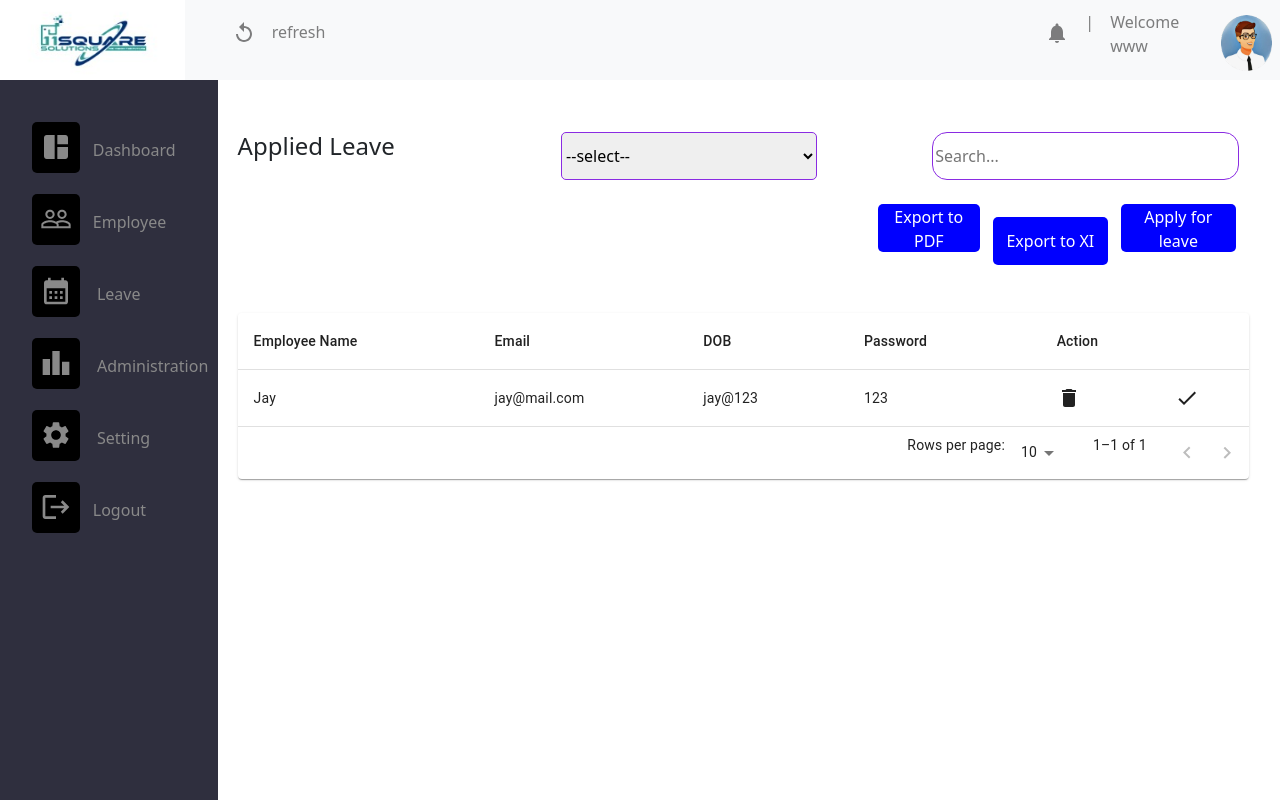
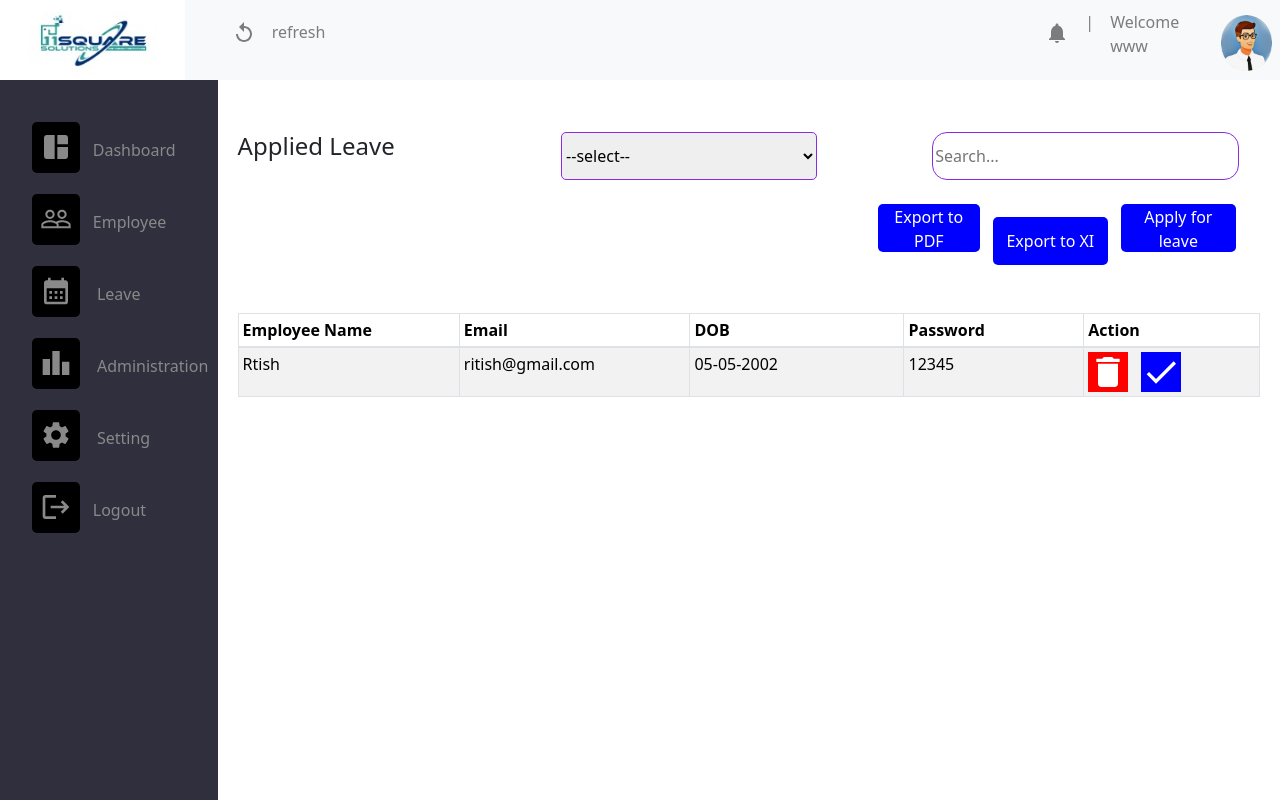
Before and after one commit to Ritishtripathi/lms-dashboard-, a React (Create React App) app in the folder lms_dash/: page /Leave in a window 1280 px wide. Built offline with nearby package versions, Linux system fonts and the light colour scheme.

Commit message:
complete

```diff
--- a/lms_dash/src/App.js
+++ b/lms_dash/src/App.js
@@ -10,6 +10,7 @@ import Thank from './Pages/Thank';
 import Employee from './Pages/Employee';
 import Adduser from './Pages/Adduser';
 import Leave from './Pages/Leave';
+import TableList from './Pages/TableList';
 function App() {
   return (
     <Router>
@@ -24,7 +25,7 @@ function App() {
         <Route path='/Employee' element={<Employee/>}/>
         <Route path='/Adduser' element={<Adduser/>}/>
         <Route path='/Leave' element={<Leave/>}/>
-
+        <Route path="/TableList" element={<TableList/>}/>
        </Routes>
     </Router>
   );
--- a/lms_dash/src/Pages/Dashbord.jsx
+++ b/lms_dash/src/Pages/Dashbord.jsx
@@ -61,18 +61,18 @@ function Dashbord(){
              </div><hr style={{color:'grey'}}/>
 
               {/*admin static card */}
-              <div style={{display:'flex'}}>
+              <div style={{display:'flex',content:'justify'}}>
               <div className='card-dashbord1'>
            <span className="icon-dashbord1">
           <PersonRemoveIcon style={{fontSize:'6vh'}}/></span>
-          <span className='card-text-dashbord1'><h5>REPLACEMENT</h5>Employee On Leave<br/>Employee On Request</span>
+          <span className='card-text-dashbord1'><h6>REPLACEMENT</h6>Employee On Leave<br/>Employee On Request</span>
           <span style={{marginLeft:'5vw',marginTop:'5vh'}}><h5>0</h5><h5>0</h5></span>
          </div>
             {/*admin static card */}
          <div className='card-dashbord1'>
            <span className="icon-dashbord1">
           <PersonRemoveIcon style={{fontSize:'6vh'}}/></span>
-          <span className='card-text-dashbord1'><h5>ANNUAL_LEAVE</h5>Employee On Leave <br/>Employee On Requests</span>
+          <span className='card-text-dashbord1'><h6>ANNUAL_LEAVE</h6>Employee On Leave <br/>Employee On Requests</span>
           <span style={{marginLeft:'5vw',marginTop:'5vh'}}><h5>0</h5><h5>0</h5></span>
          </div></div>
 
@@ -82,15 +82,15 @@ function Dashbord(){
          <div className='card-dashbord1'>
            <span className="icon-dashbord1">
           <PersonRemoveIcon style={{fontSize:'6vh'}}/></span>
-          <span className='card-text-dashbord1'><h5>SICK_LEAVE</h5> Employee On Leave <br/>Employee On Requests</span>
+          <span className='card-text-dashbord1'><h6>SICK_LEAVE</h6> Employee On Leave <br/>Employee On Requests</span>
           <span style={{marginLeft:'5vw',marginTop:'5vh'}}><h5>0</h5><h5>0</h5></span>
          </div>
           {/*admin static card */}
           <div className='card-dashbord1'>
            <span className="icon-dashbord1">
           <PersonRemoveIcon style={{fontSize:'6vh'}}/></span>
-          <span className='card-text-dashbord1'><h5>EMERGENCY_LEAVE</h5>Employee On Leave<br/>Employee On Requests</span>
-          <span style={{marginLeft:'4vw',marginTop:'5vh'}}><h5>0</h5><h5>0</h5></span>
+          <span className='card-text-dashbord1'><h6>EMERGENCY_LEAVE</h6>Employee On Leave<br/>Employee On Requests</span>
+          <span style={{marginLeft:'5vw',marginTop:'5vh'}}><h5>0</h5><h5>0</h5></span>
          </div>
          </div>
            </div>
--- a/lms_dash/src/Pages/Leave.jsx
+++ b/lms_dash/src/Pages/Leave.jsx
@@ -7,7 +7,7 @@ import { useState } from "react";
 import Col from 'react-bootstrap/Col';
 import Form from 'react-bootstrap/Form';
 import Row from 'react-bootstrap/Row';
-import Adduser from "../Pages/Adduser";
+import TableList from './TableList';
 
 function Leave(){
   const [show, setShow] = useState(false);
@@ -15,14 +15,14 @@ function Leave(){
   const handleShow = () => setShow(true);
 
     return(
-<div>
+          <div>
             <Header/>
               <Sidebar/>
                <div className='main-container'>
                 <div style={{display:"flex"}} >
                 <h4>Applied Leave</h4>
                 <select className="search-bar-leave">
-                    <option>--select--< /option>
+                    <option>--select-- </option>
                     <option>Rejected</option>
                     <option>Pending</option>
                     <option>Approved</option>
@@ -30,7 +30,6 @@ function Leave(){
                 <input className="search-bar-leave1" type="search" placeholder="Search..."/>
                 </div>
                <div>
-
                 <button className="pdf-btn1">Export to PDF</button>
                 <button className="pdf-btn">Export to XI</button>
                 <button className="pdf-btn" onClick={handleShow}>
@@ -101,7 +100,7 @@ function Leave(){
       </Modal>
 
                </div><br/><br/>
-               < Adduser/>
+               <TableList/>
            </div>
 
     </div>
--- /dev/null
+++ b/lms_dash/src/Pages/TableList.jsx
@@ -0,0 +1,32 @@
+import React from "react";
+import DeleteIcon from '@mui/icons-material/Delete';
+import CheckIcon from '@mui/icons-material/Check';
+import Table from 'react-bootstrap/Table';
+function TableList(){
+    return(
+        <div>
+
+    <Table striped bordered hover size="sm">
+      <thead>
+        <tr>
+                    <th width={250}>Employee Name</th>
+                    <th width={250}>Email</th>
+                    <th width={250}>DOB</th>
+                    <th width={200}>Password</th>
+                    <th width={200}>Action</th>
+        </tr>
+      </thead>
+      <tbody>
+        <tr>
+        <td>Rtish</td>
+                    <td>ritish@gmail.com</td>
+                    <td>05-05-2002</td>
+                    <td>12345</td>
+                    <td><DeleteIcon style={{fontSize:'5vh',background:'red',color:'white'}}/><CheckIcon style={{fontSize:'5vh',background:'blue',color:'white',marginLeft:'1vw'}}/></td>
+        </tr>
+      </tbody>
+    </Table>
+        </div>
+    )
+}
+export default TableList;
--- a/lms_dash/src/Style.css
+++ b/lms_dash/src/Style.css
@@ -68,7 +68,6 @@
     font-size:14px;
     margin-left:6vw;
     color:rgb(165, 172, 179);
-
   }
 
 
```
